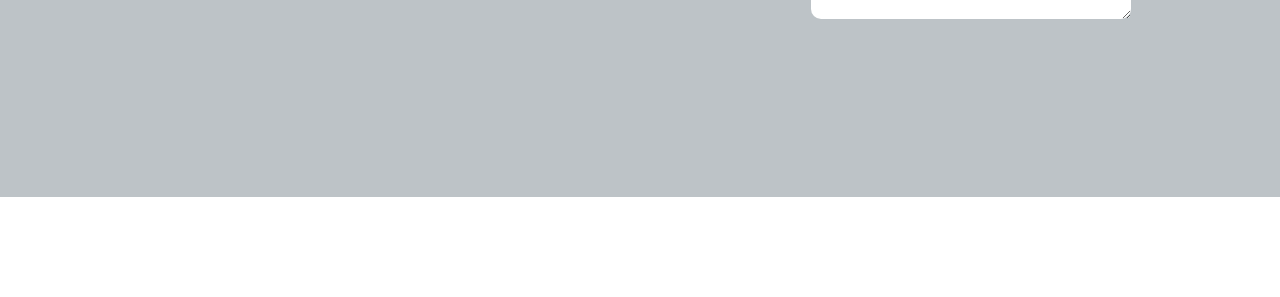
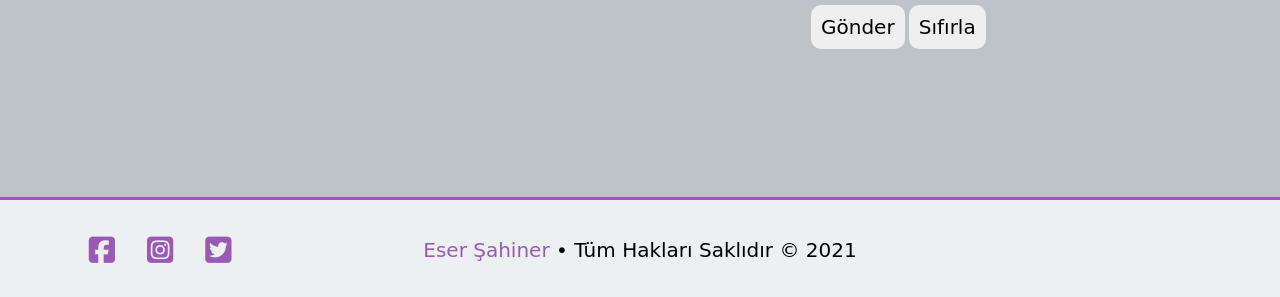
Before and after one commit to EserSahiner/Beykent-Proje, a plain HTML site: page index.html in a window 1280 px wide. Shown: the part 2203-2500 px from the top of the page. Before the commit the page ends 2400 px from the top, so only its background shows below. Drawn offline with Linux system fonts and the light colour scheme; a web font is replaced by a local one.

Commit message:
footer eklendi

```diff
--- a/index.html
+++ b/index.html
@@ -73,9 +73,21 @@
                 <input class="input-form" type="text" name="surname" placeholder="Şahiner">
                 <input class="input-form" type="email" name="email" placeholder="esershnr@gmail.com">
                 <textarea class="input-form" name="message" id="iletisim-mesaj" cols="30" rows="10" placeholder="Mesajınız"></textarea>
+                <button type="submit">Gönder</button>
+                <button type="reset">Sıfırla</button>
             </div>
         </div>
     </section>
+    <div id="footer">
+        <div class="sosyal-link">
+            <a href="https://www.facebook.com/"><i class="fab fa-facebook-square"></i></a>
+            <a href="https://www.instagram.com/"><i class="fab fa-instagram-square"></i></a>
+            <a href="https://twitter.com/"><i class="fab fa-twitter-square"></i></a>
+        </div>
+        <div class="copyright">
+            <p><a href="https://www.instagram.com/esershnr/" target="_blank">Eser Şahiner</a> • Tüm Hakları Saklıdır &copy; 2021</p>
+        </div>
+    </div>
     <a href="#" id="toTop"><i class="fas fa-chevron-up"></i></a>
     <script src="index.js"></script>
     <script src="https://kit.fontawesome.com/71651d5108.js" crossorigin="anonymous"></script>
--- a/style/style.css
+++ b/style/style.css
@@ -33,7 +33,13 @@ body{
 #menu-container.active{
     position: fixed;
     top: 0; left: 0;
-    background: rgba(0, 0, 0, 0);
+    background: rgb(255, 255, 255, 0);
+}
+
+#menu-container.active:hover{
+    position: fixed;
+    top: 0; left: 0;
+    background: rgb(255, 255, 255, 0.8);
 }
 
 #menu-container ul{
@@ -249,7 +255,7 @@ textarea{
     min-height: 30px;
 }
 
-input[type=text], input[type=email], textarea{
+input[type=text], input[type=email], textarea, button[type=submit], button[type=reset]{
     border:none;
     transition: 1s;
     font-size: 20px;
@@ -257,6 +263,7 @@ input[type=text], input[type=email], textarea{
     padding: 10px;
     font-family: 'Sniglet', cursive;
     margin-top: 10px;
+    outline: none;
 }
 
 input:focus, textarea:focus{
@@ -269,6 +276,52 @@ input:focus::placeholder, textarea:focus::placeholder{
     color: white;
 }
 
+button[type=submit]:hover, button[type=reset]:hover{
+    cursor: pointer;
+    background-color: #9b59b6;
+    color: white;
+}
+
+
+#footer{
+    display: grid;
+    grid-template-columns: 25% 50% 25%;
+    grid-template-rows: 100px;
+    border-top: 3px solid #9b59b6;
+    background-color: #ecf0f1;
+}
+
+.sosyal-link{
+    grid-column: 1/2;
+    display: flex;
+    justify-content: center;
+    align-items: center;
+}
+
+.sosyal-link a{
+    padding: 14px 16px;
+    font-size: 30px;
+    color: #9b59b6;
+    transition: all .3s;
+}
+
+.sosyal-link a:hover{
+    color: #4e235f;
+}
+
+.copyright{
+    grid-column: 2/3;
+    text-align: center;
+    display: flex;
+    justify-content: center;
+    align-items: center;
+    font-size: 20px;
+}
+
+.copyright a{
+    text-decoration: none;
+    color: #9b59b6;
+}
 
 /* Mobil Cihazlara Uyumlu Hale Getirme İşlemleri Burada*/
 
```
Also changed, not shown: deneme.html (deleted, +0 -44 lines).
